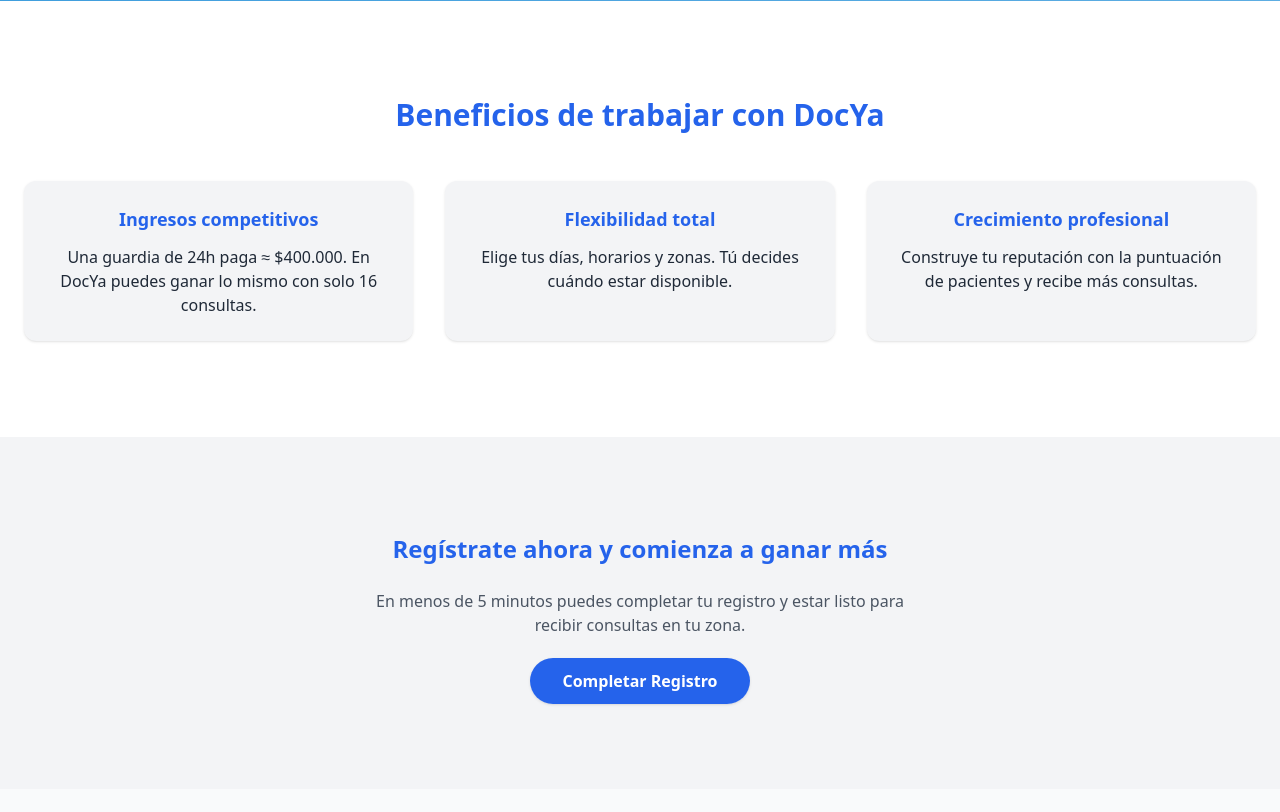
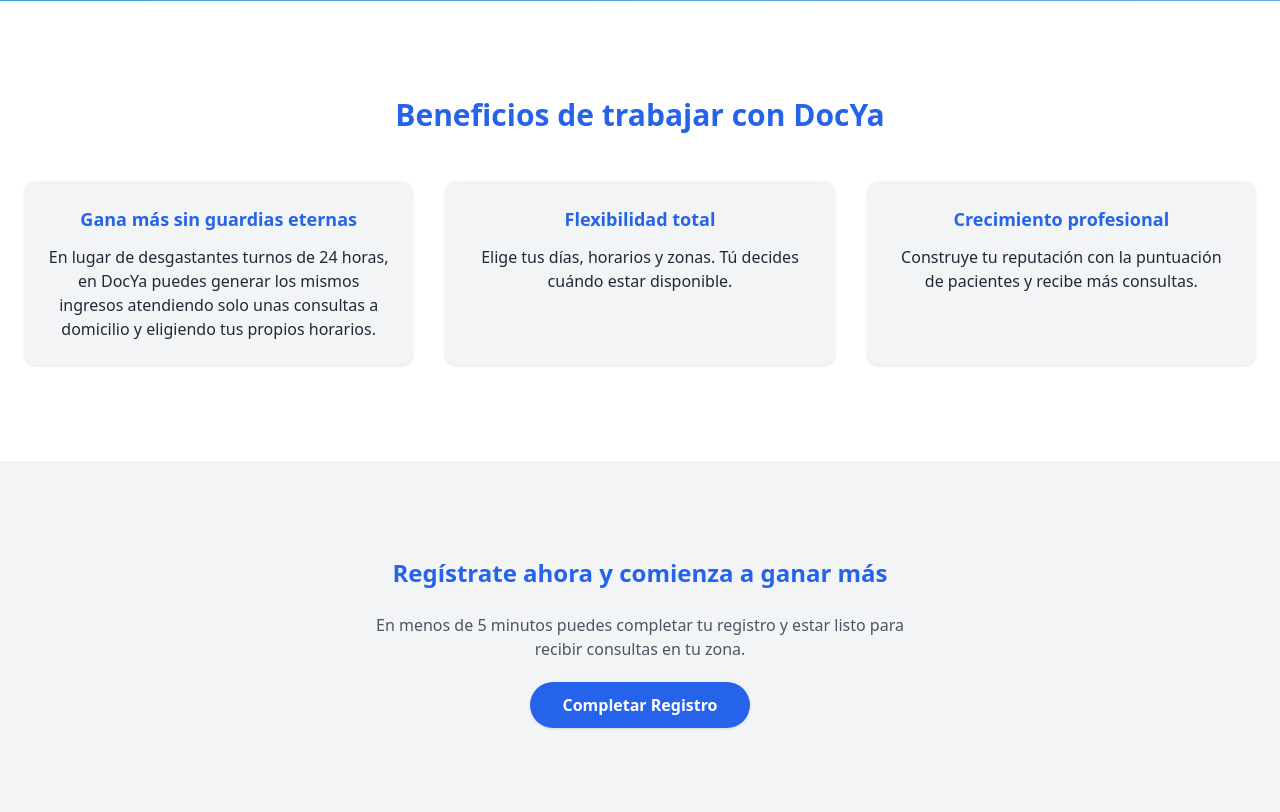
Before and after one commit to NahunMenem/DOCYA-RAILWAY, a FastAPI app: page /medicos in a window 1280 px wide. Shown: the part 619-1431 px from the top of the page. Run offline with FastAPI, Linux system fonts and the light colour scheme; parts of the project's set-up code (start-up, migrations or seed data) failed here and were passed over; some libraries are stand-ins or nearby versions.

Commit message:
Update medicos.html

```diff
--- a/templates/medicos.html
+++ b/templates/medicos.html
@@ -22,8 +22,9 @@
     <h2 class="text-3xl font-bold text-blue-600 mb-12" data-aos="fade-up">Beneficios de trabajar con DocYa</h2>
     <div class="grid md:grid-cols-3 gap-8">
       <div class="p-6 bg-gray-100 rounded-xl shadow hover:shadow-lg transition" data-aos="fade-up">
-        <h3 class="font-bold text-lg mb-3 text-blue-600">Ingresos competitivos</h3>
-        <p>Una guardia de 24h paga ≈ $400.000. En DocYa puedes ganar lo mismo con solo 16 consultas.</p>
+        <h3 class="font-bold text-lg mb-3 text-blue-600">Gana más sin guardias eternas</h3>
+        <p>En lugar de desgastantes turnos de 24 horas, en DocYa puedes generar los mismos ingresos
+  atendiendo solo unas consultas a domicilio y eligiendo tus propios horarios.</p>
       </div>
       <div class="p-6 bg-gray-100 rounded-xl shadow hover:shadow-lg transition" data-aos="fade-up" data-aos-delay="100">
         <h3 class="font-bold text-lg mb-3 text-blue-600">Flexibilidad total</h3>
```
